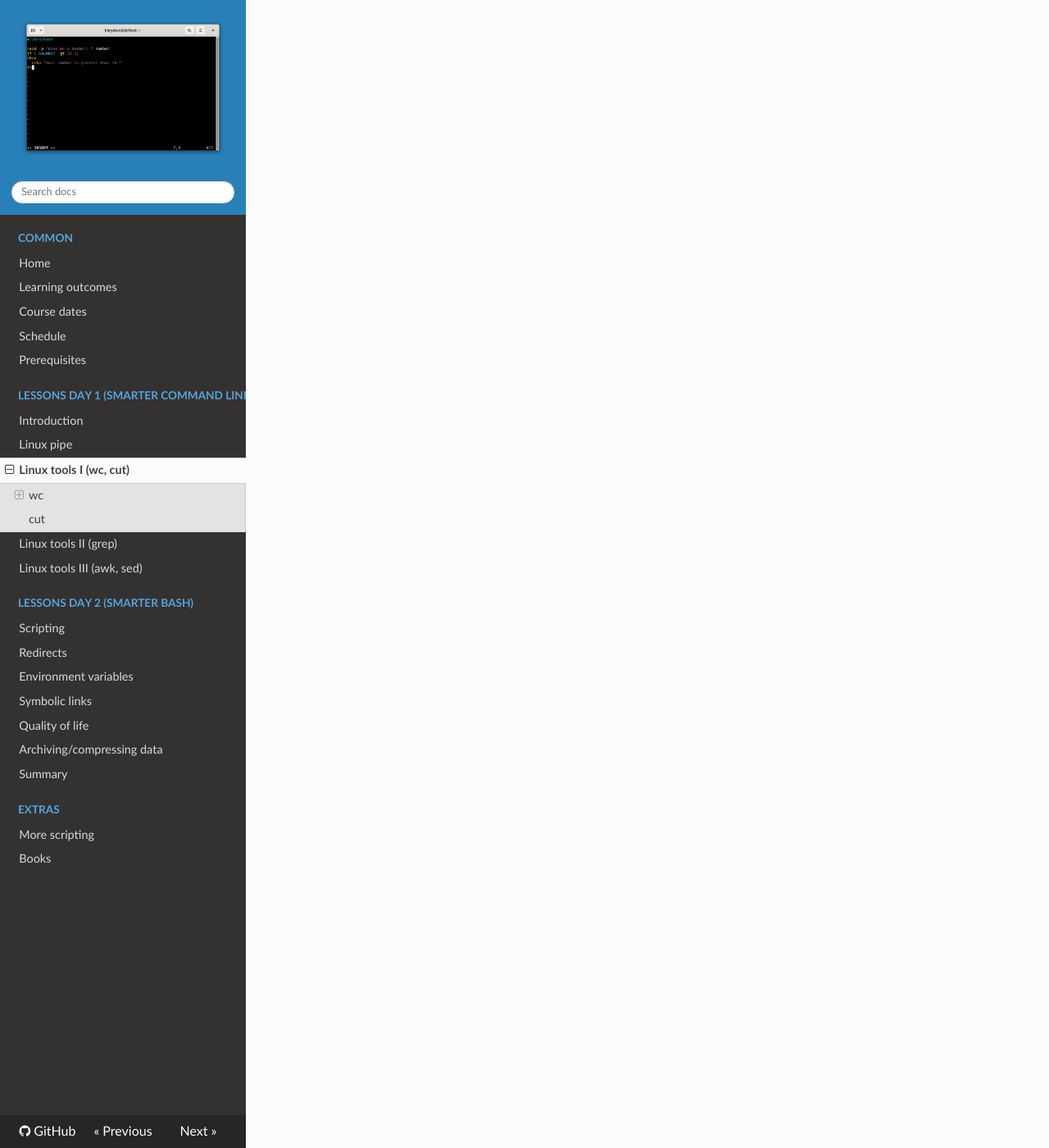
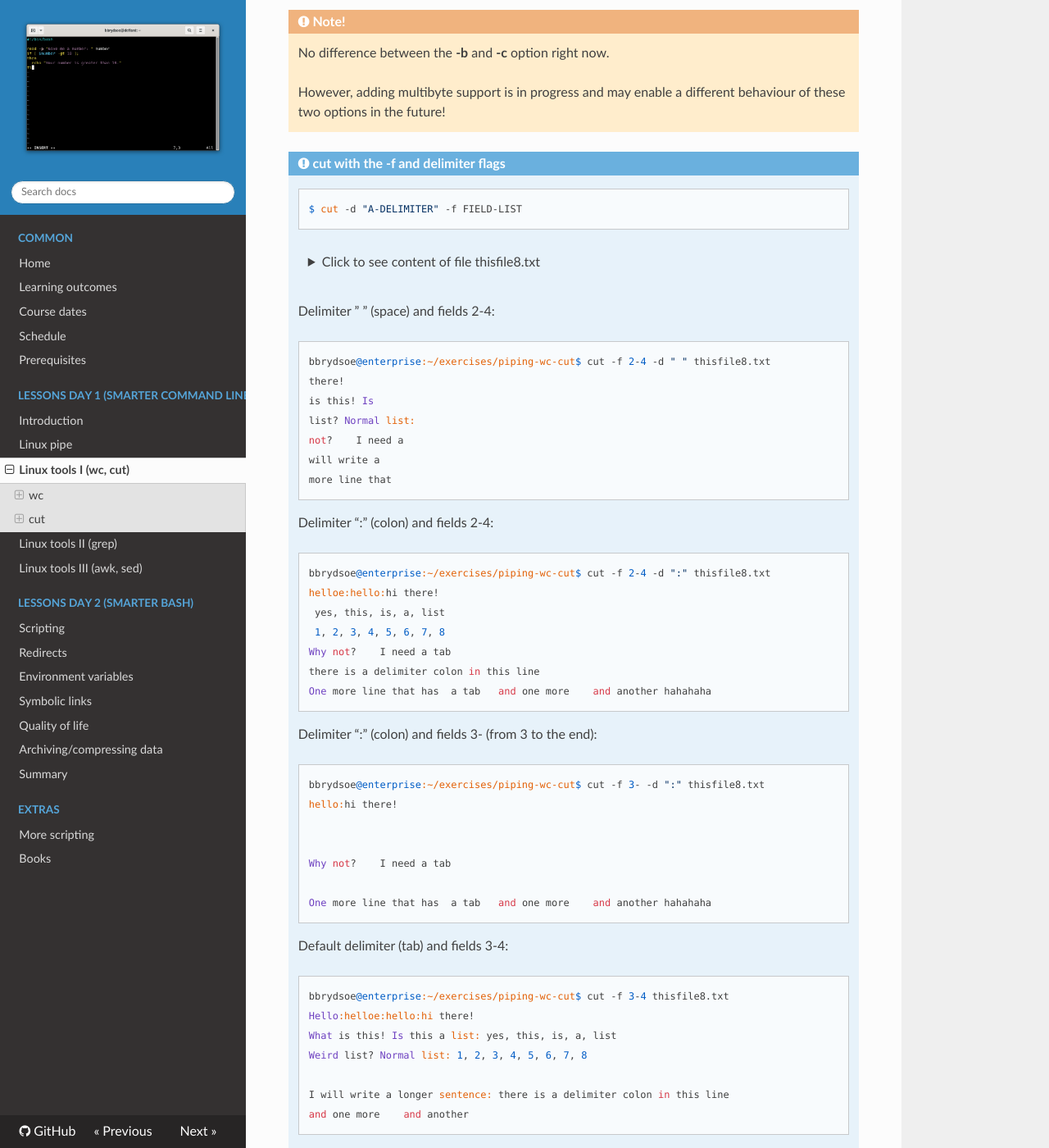
Before and after one commit to UPPMAX/linux-command-line-201, an MkDocs documentation site: the page built from docs/sessions/wc_cut.md, in a window 1280 px wide and 1400 px high, scrolled down 6625 px. Shown: the whole window at 82% size. Built offline with MkDocs 1.6.1, drawn with Linux system fonts in a browser that asks for light colours; nearby versions of some CDN libraries; some of the changed text lies outside the part shown.

Commit message:
Making an exercise for piping and adding examples for cut

````diff
--- a/docs/sessions/wc_cut.md
+++ b/docs/sessions/wc_cut.md
@@ -188,3 +190,195 @@ To run the examples, go to the “exercises” -> “piping-wc-cut” directory
     3. How many lines are there in total in all the files in the directory "piping-wc-cut"?
 
 ## cut
+
+``cut`` is a command which is used to extract sections from each line of input.
+
+### Syntax
+
+```bash
+cut [-b list] [-c list] [-f list] [-n] [-d delim] [-s] [file]
+```
+
+Extraction of line segments can typically be done by options/flags
+
+- **bytes** (``-b``)
+- **characters** (``-c``)
+- **fields** (``-f``)
+
+separated by a **delimiter** (``-d`` — the **tab character** by default).
+
+A range must be provided in each case which consists of one of **N**, **N-M**, **N-** (N to the end of the line), or **-M** (beginning of the line to M), where N and M are counted from 1 (there is no zeroth value).
+
+The options
+
+- **-n** in combination with **-b** suppresses splits of multi-byte characters.
+- **-s** bypasses lines which contain no field delimiters when **-f** is specified, unless otherwise indicated.
+
+### Examples
+
+We are again going to use the directory “exercises” -> “piping-wc-cut” as a source of files that are suitable to run these examples on.
+
+!!! note "cut with the -b flag"
+
+    The ``-b n`` option returns the first n bytes of a line.
+
+    ```bash
+    $ cut -b n FILE
+    ```
+
+    Output:
+
+    ```bash
+    bbrydsoe@enterprise:~/exercises/piping-wc-cut$ cut -b 1 newfile.txt
+    T
+    S
+    S
+    M
+    ```
+
+    ```bash
+    bbrydsoe@enterprise:~/exercises/piping-wc-cut$ cut -b 2 newfile.txt
+    h
+    o
+    t
+    u
+    ```
+
+    ```bash
+    bbrydsoe@enterprise:~/exercises/piping-wc-cut$ cut -b 2-5 newfile.txt
+    his
+    o ma
+    trin
+    uaha
+    ```
+
+    For reference, this is how the file looks:
+
+    ```bash
+    bbrydsoe@enterprise:~/exercises/piping-wc-cut$ cat newfile.txt
+    This is a file with some strings. How many instances of string are there?
+    So many times string!
+    String string string!
+    Muahahaha
+    ```
+
+!!! note "cut with the -c flag"
+
+    A list following -c specifies a range of characters which will be returned
+
+    ``basg
+    bbrydsoe@enterprise:~/exercises/piping-wc-cut$ cut -c 2-5 newfile.txt
+    his
+    o ma
+    trin
+    uaha
+    ```
+
+!!! warning "Note!"
+
+    No difference between the **-b** and **-c** option right now.
+
+    However, adding multibyte support is in progress and may enable a different behaviour of these two options in the future!
+
+!!! note "cut with the -f and delimiter flags"
+
+    ```bash
+    $ cut -d "A-DELIMITER" -f FIELD-LIST
+    ```
+
+    ??? note "Click to see content of file thisfile8.txt"
+
+        ```bash
+        bbrydsoe@enterprise:~/exercises/piping-wc-cut$ cat thisfile8.txt
+        Hello:helloe:hello:hi there!
+        What is this! Is this a list: yes, this, is, a, list
+        Weird list? Normal list: 1, 2, 3, 4, 5, 6, 7, 8
+        Why not?	I need a tab
+        I will write a longer sentence: there is a delimiter colon in this line
+        One more line that has 	a tab	and one more 	and another	hahahaha
+        ```
+
+    Delimiter " " (space) and fields 2-4:
+
+    ```bash
+    bbrydsoe@enterprise:~/exercises/piping-wc-cut$ cut -f 2-4 -d " " thisfile8.txt
+    there!
+    is this! Is
+    list? Normal list:
+    not?	I need a
+    will write a
+    more line that
+    ```
+
+    Delimiter ":" (colon) and fields 2-4:
+
+    ```bash
+    bbrydsoe@enterprise:~/exercises/piping-wc-cut$ cut -f 2-4 -d ":" thisfile8.txt
+    helloe:hello:hi there!
+     yes, this, is, a, list
+     1, 2, 3, 4, 5, 6, 7, 8
+    Why not?	I need a tab
+    there is a delimiter colon in this line
+    One more line that has 	a tab	and one more 	and another	hahahaha
+    ```
+
+    Delimiter ":" (colon) and fields 3- (from 3 to the end):
+
+    ```bash
+    bbrydsoe@enterprise:~/exercises/piping-wc-cut$ cut -f 3- -d ":" thisfile8.txt
+    hello:hi there!
+
+
+    Why not?    I need a tab
+
+    One more line that has 	a tab	and one more 	and another	hahahaha
+    ```
+
+    Default delimiter (tab) and fields 3-4:
+
+    ```bash
+    bbrydsoe@enterprise:~/exercises/piping-wc-cut$ cut -f 3-4 thisfile8.txt
+    Hello:helloe:hello:hi there!
+    What is this! Is this a list: yes, this, is, a, list
+    Weird list? Normal list: 1, 2, 3, 4, 5, 6, 7, 8
+
+    I will write a longer sentence: there is a delimiter colon in this line
+    and one more 	and another
+    ```
+
+!!! hint "Info"
+
+    - **-c** option is useful for fixed-length lines.
+    - Most unix files doesn't have fixed-length lines. To extract the useful information you need to cut by fields rather than columns.
+    - List of the fields number specified must be separated by comma. Ranges are not described with -f option.
+    - cut uses tab as a default field delimiter but can also work with other delimiter by using -d option.
+
+!!! note "Example: columns of data"
+
+    Here we work with the file "data.dat" which is in the same directory as the other files.
+
+    ??? note "Content of data.dat - click to reveal"
+
+        ```bash
+        bbrydsoe@enterprise:~/exercises/piping-wc-cut$ cat data.dat
+        123 456 5685 6969
+        124 346 7322 5732
+        321 124 1546 1632
+        111 763 1242 1421
+        ```
+
+    Cutting column 2 and 3:
+
+    ```bash
+    bbrydsoe@enterprise:~/exercises/piping-wc-cut$ cut -f 2,3 -d " " data.dat
+    456 5685
+    346 7322
+    124 1546
+    763 1242
+    ```
+
+### Exercise
+
+!!! note "<img src="../../images/shell-logo_small.png"> Exercise"
+
+    The “exercises” -> “piping-wc-cut” directory is where there are files that are suitable to run these examples on.
````
Also changed, not shown: other parts of docs/sessions/wc_cut.md (+2 -0 lines), docs/sessions/pipe.md (+8 -1 lines).
